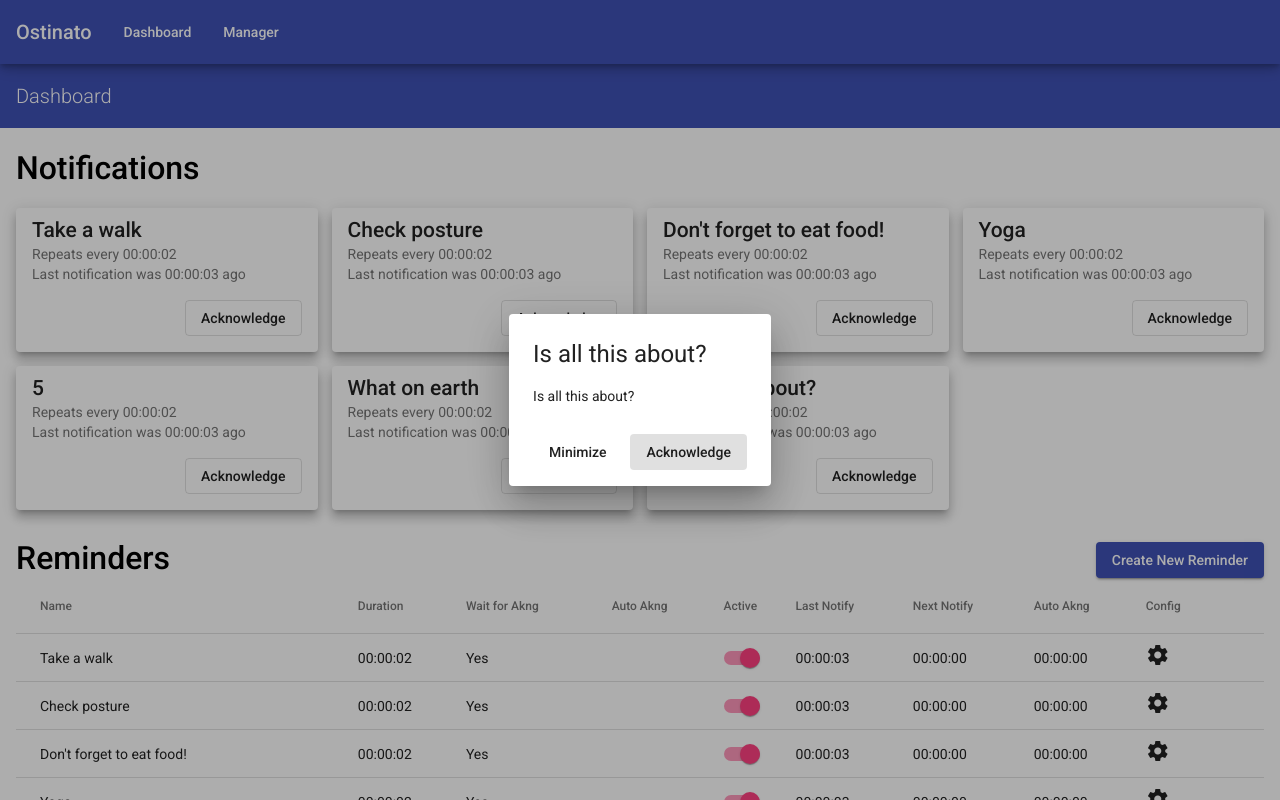
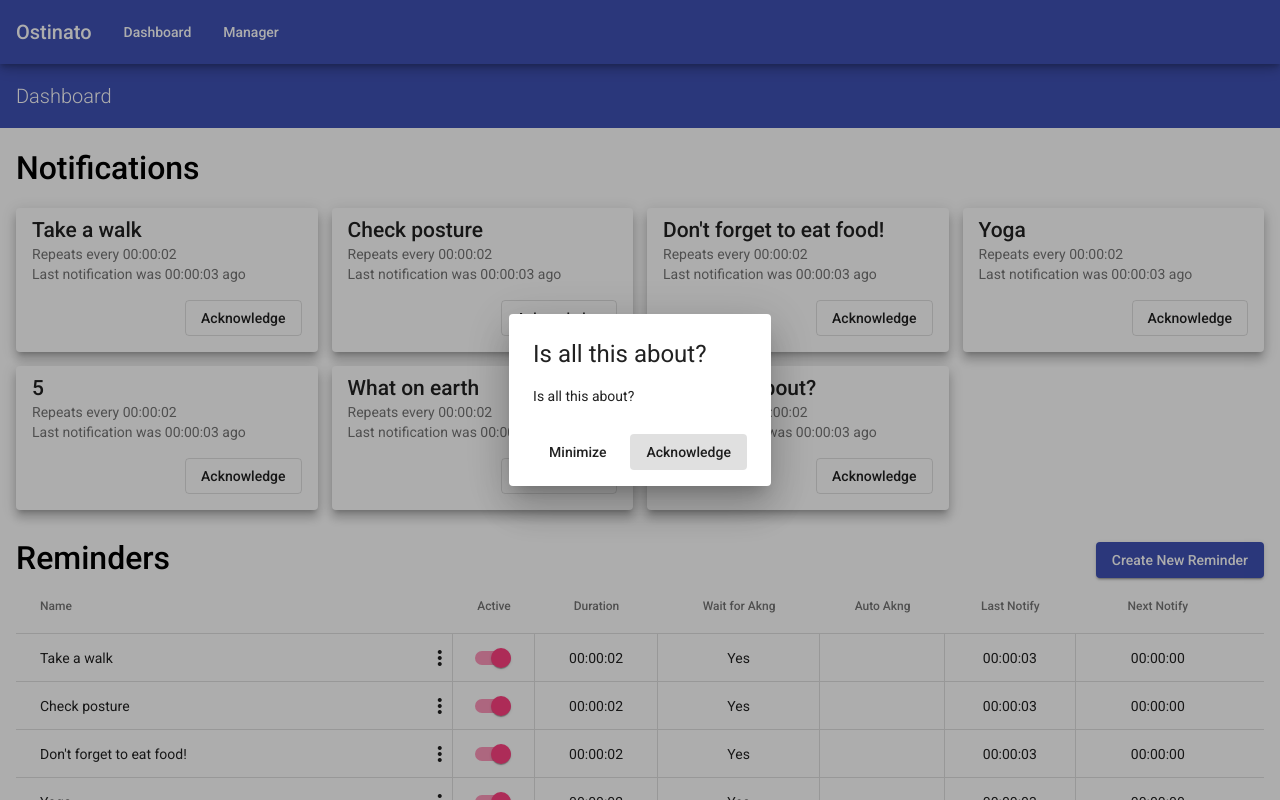
Before and after one commit to michael-dean-haynie/ostinato, an Angular app: page /dashboard in a window 1280 px wide. Built offline with nearby package versions, Linux system fonts and the light colour scheme.

Commit message:
Improve table layout / styles

```diff
--- a/src/app/components/dashboard/dashboard.component.html
+++ b/src/app/components/dashboard/dashboard.component.html
@@ -24,10 +24,19 @@
     <h2>Reminders</h2>
     <button (click)="createNewReminder()" mat-raised-button color="primary">Create New Reminder</button>
 </div>
+
+<div class="reminders-container">
     <table class="reminders" mat-table [dataSource]="remindersTableData">
-    <ng-container matColumnDef="name">
-        <th mat-header-cell *matHeaderCellDef>Name</th>
-        <td mat-cell *matCellDef="let reminder">{{reminder.name}}</td>
+        <ng-container matColumnDef="name" sticky>
+            <th mat-header-cell *matHeaderCellDef class="txt-aln-left">Name</th>
+            <td mat-cell *matCellDef="let reminder" class="txt-aln-left">
+                <div class="name-container">
+                    <span>{{reminder.name}}</span>
+                    <mat-icon aria-hidden="false" aria-label="Configure Reminder" (click)="configureReminder(reminder)">
+                        more_vert
+                    </mat-icon>
+                </div>
+            </td>
         </ng-container>
 
         <ng-container matColumnDef="timeoutDuration">
@@ -46,6 +55,13 @@
                 {{reminder.autoAkng ? (reminder.autoAkngTimeoutDuration | duration) : ""}}</td>
         </ng-container>
 
+        <ng-container matColumnDef="active">
+            <th mat-header-cell *matHeaderCellDef>Active</th>
+            <td mat-cell *matCellDef="let reminder">
+                <mat-slide-toggle [checked]="reminder.isActive()" (change)="activeToggled(reminder)"></mat-slide-toggle>
+            </td>
+        </ng-container>
+
         <ng-container matColumnDef="secondsSince">
             <th mat-header-cell *matHeaderCellDef>Last Notify</th>
             <td mat-cell *matCellDef="let reminder">
@@ -58,102 +74,7 @@
                 {{reminder.isActive() ? (reminder.secondsLeft | duration) : ""}}</td>
         </ng-container>
 
-    <ng-container matColumnDef="secondsTillAutoAkng">
-        <th mat-header-cell *matHeaderCellDef>Auto Akng</th>
-        <td mat-cell *matCellDef="let reminder">
-            {{reminder.isActive() ? (reminder.secondsTillAutoAkng | duration) : ""}}</td>
-    </ng-container>
-
-    <ng-container matColumnDef="active">
-        <th mat-header-cell *matHeaderCellDef>Active</th>
-        <td mat-cell *matCellDef="let reminder">
-            <mat-slide-toggle [checked]="reminder.isActive()" (change)="activeToggled(reminder)"></mat-slide-toggle>
-        </td>
-    </ng-container>
-
-    <ng-container matColumnDef="config">
-        <th mat-header-cell *matHeaderCellDef>Config</th>
-        <td mat-cell *matCellDef="let reminder">
-            <mat-icon aria-hidden="false" aria-label="Configure Reminder" (click)="configureReminder(reminder)">settings
-            </mat-icon>
-        </td>
-    </ng-container>
-
-
         <tr mat-header-row *matHeaderRowDef="remindersTableColumns"></tr>
         <tr mat-row *matRowDef="let myRowData; columns: remindersTableColumns"></tr>
     </table>
-
-
-<!-- <h2>Active Reminders</h2>
-<ng-container *ngFor=" let reminder of getActiveReminders()">
-    <div>
-        <span>"{{reminder.name}}"</span>
-        &nbsp;
-        <span>{{reminder.descriptionOfRepeatBehavior()}}</span>
-        <br>
-        <span>Next reminder in {{reminder.secondsLeft}} seconds</span>
-        <ng-container *ngIf="reminder.hasTimedOutBefore()">
-            <br>
-            <span>Last reminder was {{reminder.secondsSince}} seconds ago</span>
-        </ng-container>
-        <ng-container *ngIf="reminder.autoAkng && reminder.secondsTillAutoAkng">
-            <br>
-            <span>Will auto acknowledge in {{reminder.secondsTillAutoAkng}} seconds</span>
-        </ng-container>
-        <br>
-        <button mat-stroked-button color="basic"
-            (click)="reminder.toggleActivation()">{{reminder.isActive() ? 'Deactivate' : 'Activate'}}</button>
-        <button mat-stroked-button color="warn" (click)="deleteReminder(reminder)">Delete</button>
-
 </div>
-</ng-container>
-
-<h2>Inactive Reminders</h2>
-<ng-container *ngFor="let reminder of getInactiveReminders()">
-    <div>
-        <span>"{{reminder.name}}"</span>
-        &nbsp;
-        <span>{{reminder.descriptionOfRepeatBehavior()}}</span>
-        &nbsp;
-        <button mat-stroked-button color="basic"
-            (click)="reminder.toggleActivation()">{{reminder.isActive() ? 'Deactivate' : 'Activate'}}</button>
-        <button mat-stroked-button color="warn" (click)="deleteReminder(reminder)">Delete</button>
-
-    </div>
-</ng-container> -->
-
-<!-- <h2>Create a new Reminder</h2>
-<form #createReminderForm="ngForm" (submit)="createReminder()">
-    <mat-form-field>
-        <mat-label>Name</mat-label>
-        <input matInput placeholder="Ex. Stand up and stretch!" name="name" [(ngModel)]="newReminder.name">
-    </mat-form-field>
-    <br>
-    <app-duration-picker [durationInSeconds]="newReminder.timeoutDuration"
-        (durationInSecondsChange)="newReminder.timeoutDuration = $event">
-    </app-duration-picker>
-    <br>
-    <mat-checkbox name="visualNotification" [(ngModel)]="newReminder.visualNotification">Visual Notification
-    </mat-checkbox>
-    <br>
-    <mat-checkbox name="audioNotification" [(ngModel)]="newReminder.audioNotification">Audio Notification
-    </mat-checkbox>
-    <br>
-    <mat-checkbox name="consoleNotification" [(ngModel)]="newReminder.consoleNotification">Console Notification
-    </mat-checkbox>
-    <br>
-    <mat-checkbox name="waitForAkng" [(ngModel)]="newReminder.waitForAkng">Wait For Acknowledgement
-    </mat-checkbox>
-    <br>
-    <mat-checkbox name="autoAkng" [(ngModel)]="newReminder.autoAkng">Auto Acknowledge
-    </mat-checkbox>
-    <br>
-    <mat-form-field *ngIf="newReminder.autoAkng">
-        <mat-label>Auto Acknowledgement Timeout Duration</mat-label>
-        <input matInput type="number" name="autoAkngTimeoutDuration" min="1"
-            [(ngModel)]="newReminder.autoAkngTimeoutDuration">
-    </mat-form-field>
-    <br>
-    <button mat-stroked-button color="primary">Create</button>
-</form> -->
--- a/src/app/components/dashboard/dashboard.component.scss
+++ b/src/app/components/dashboard/dashboard.component.scss
@@ -43,6 +43,39 @@ h2 {
     }
 }
 
+.reminders-container{
+    width:100%;
+    overflow: auto;
+}
+
 .reminders {
     width: 100%;
+    min-width: 50em;
+
+    th, td {
+        text-align: center;
+    }
+
+    .txt-aln-left {
+        text-align: left;
+    }
+
+    td:not(:last-child) {
+        border-right: 1px solid #e0e0e0;
+    }
+
+    .mat-table-sticky {
+        // to let slide toggle dissappear under sticky column
+        z-index: 2 !important;
+    }
+
+    .name-container {
+        display: flex;
+        justify-content: space-between;
+        align-items: center;
+
+        mat-icon {
+            cursor: pointer;
+        }
+    }
 }
--- a/src/app/components/dashboard/dashboard.component.ts
+++ b/src/app/components/dashboard/dashboard.component.ts
@@ -14,7 +14,7 @@ export class DashboardComponent implements OnInit {
   newReminder: Reminder;
 
   remindersTableData: Observable<Reminder[]>;
-  remindersTableColumns = ['name', 'timeoutDuration', 'waitForAkng', 'autoAkng', 'active', 'secondsSince', 'secondsLeft', 'secondsTillAutoAkng', 'config'];
+  remindersTableColumns = ['name', 'active', 'timeoutDuration', 'waitForAkng', 'autoAkng', 'secondsSince', 'secondsLeft'];
 
   constructor(private reminderService: ReminderService, private dialogService: MatDialog) { }
 
```
Lines whose indentation alone changed are shown as unchanged.
